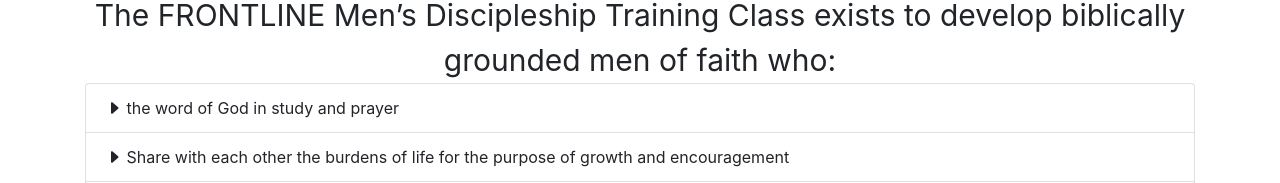
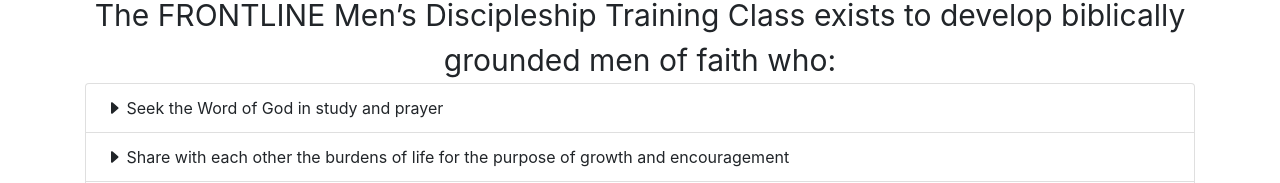
Before and after one commit to missipboy89/frontline-soc, a Vue app: page /about in a window 1280 px wide. Shown: the part 1161-1344 px from the top of the page. Built offline with nearby package versions, Linux system fonts and the light colour scheme; a web font is replaced by a local one.

Commit message:
about correction 002

```diff
--- a/src/views/About.vue
+++ b/src/views/About.vue
@@ -16,7 +16,7 @@
             The FRONTLINE Men’s Discipleship Training Class exists to develop biblically grounded men of faith who:
         </b-card-text>
         <b-list-group>
-            <b-list-group-item><b-icon icon="caret-right-fill"></b-icon> the word of God in study and prayer</b-list-group-item>
+            <b-list-group-item><b-icon icon="caret-right-fill"></b-icon> Seek the Word of God in study and prayer</b-list-group-item>
             <b-list-group-item><b-icon icon="caret-right-fill"></b-icon> Share with each other the burdens of life for the purpose of growth and encouragement</b-list-group-item>
             <b-list-group-item><b-icon icon="caret-right-fill"></b-icon> Reach other men in the community with the Gospel</b-list-group-item>
             <b-list-group-item><b-icon icon="caret-right-fill"></b-icon> Lead their families in worship</b-list-group-item>
```
